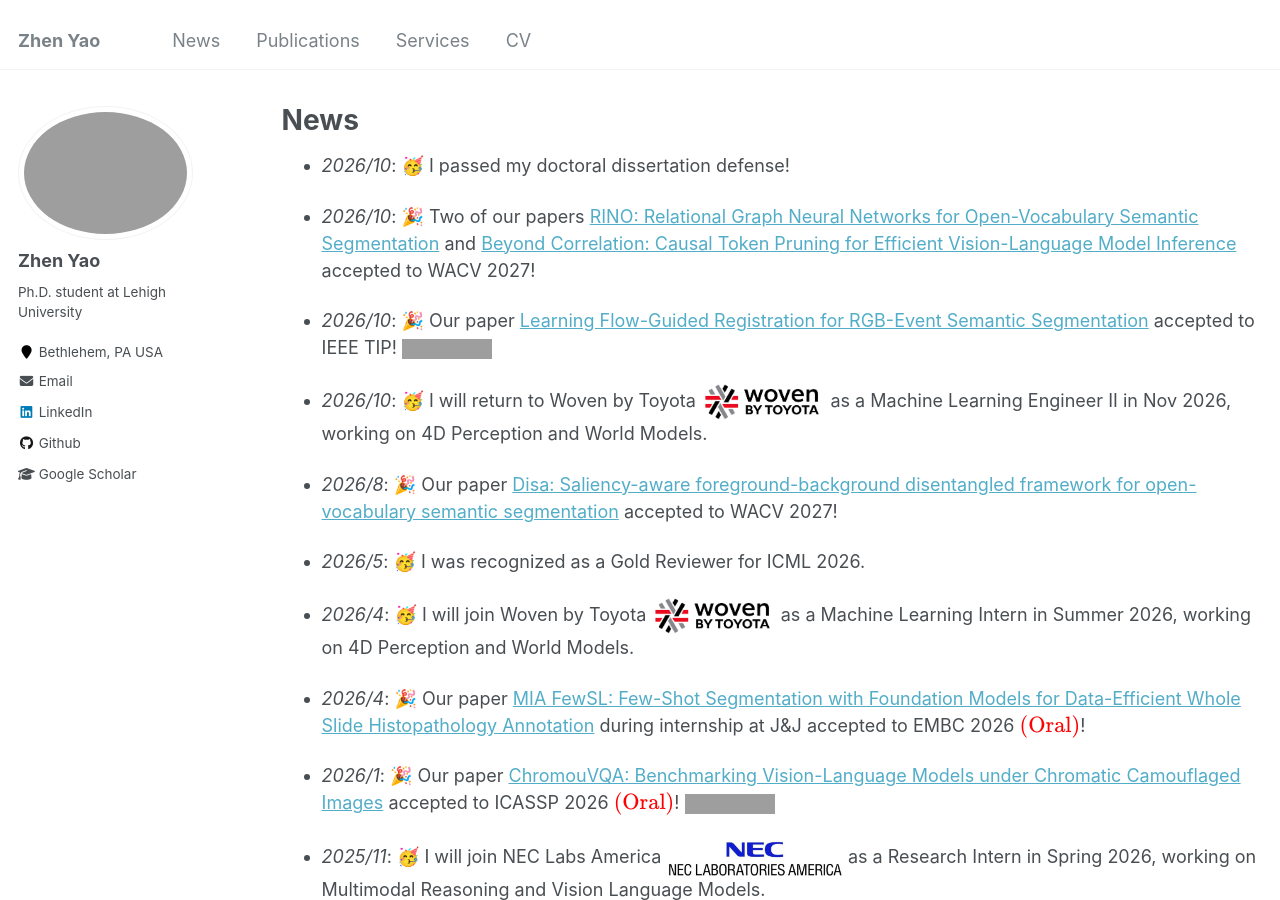
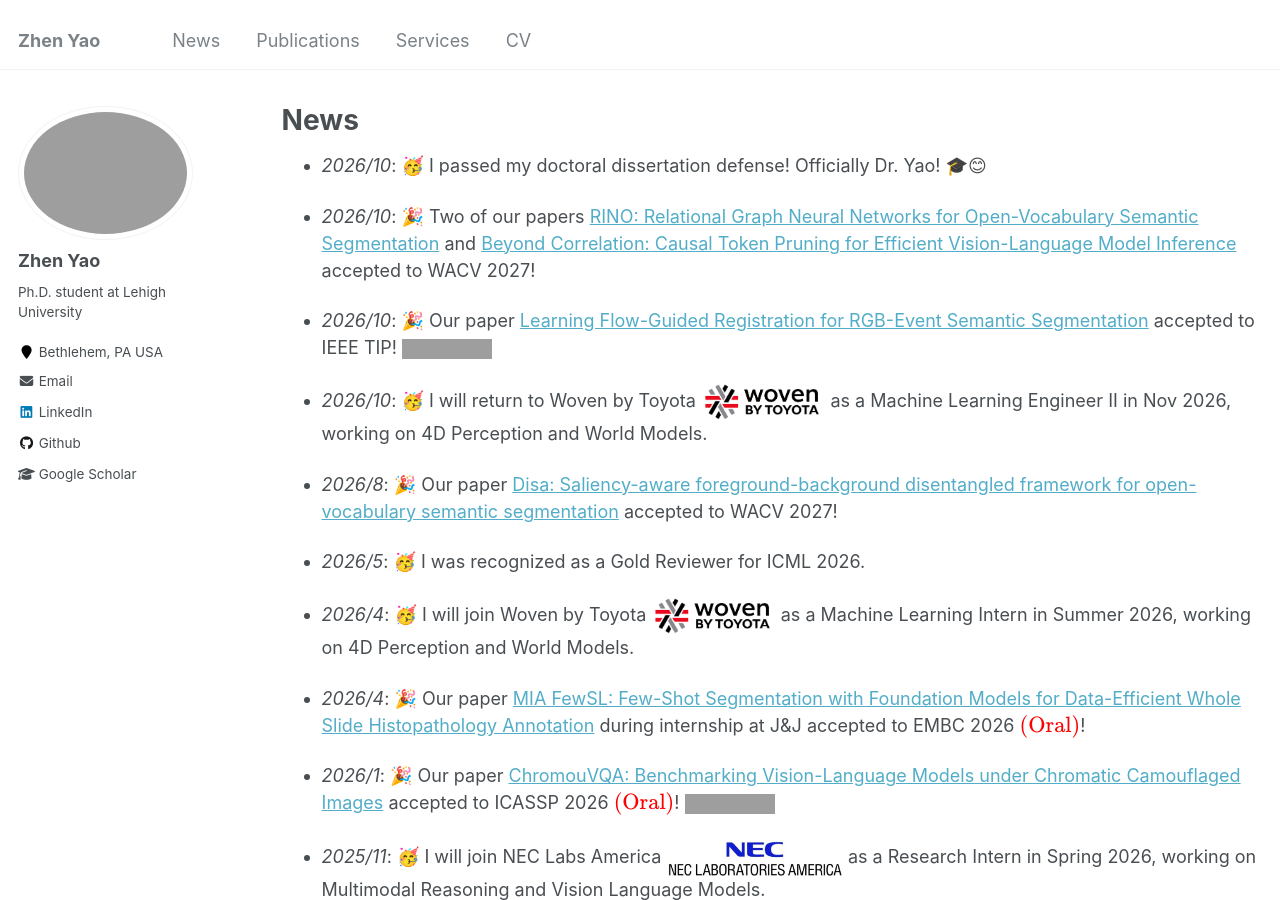
Before and after one commit to zyaocoder/zyaocoder.github.io, a Jekyll site: the page built from _pages/markdown.md, in a window 1280 px wide and 900 px high. Built offline with Jekyll 4.4.1, drawn with Linux system fonts in a browser that asks for light colours; formulas are drawn with MathJax 3; grey boxes are pictures that could not be loaded.

Commit message:
Update markdown.md

```diff
--- a/_pages/markdown.md
+++ b/_pages/markdown.md
@@ -7,7 +7,7 @@ redirect_from:
   - /md/
   - /markdown.html
 ---
-* *2026/10*: 🥳 I passed my doctoral dissertation defense!
+* *2026/10*: 🥳 I passed my doctoral dissertation defense! Officially Dr. Yao! 🎓😊
 
 * *2026/10*: 🎉 Two of our papers [RINO: Relational Graph Neural Networks for Open-Vocabulary Semantic Segmentation]() and [Beyond Correlation: Causal Token Pruning for Efficient Vision-Language Model Inference]() accepted to WACV 2027!
 
```
